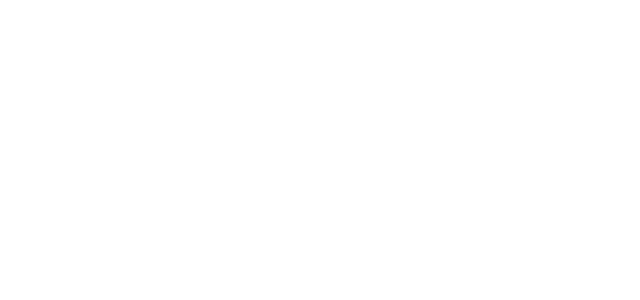
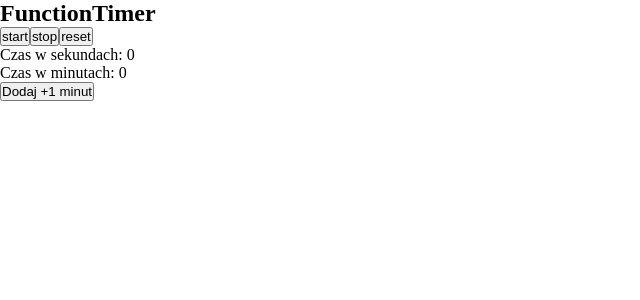
Before and after one commit to szu-szy/react-pol32, a React (Create React App) app: page / in a window 1280 px wide. Shown: the top 300 px of the page, without its empty margins (0-640 px from the left). Built offline with nearby package versions, Linux system fonts and the light colour scheme.

Commit message:
useEffects

```diff
--- a/src/06.04.2024/FunctionTimer/index.tsx
+++ b/src/06.04.2024/FunctionTimer/index.tsx
@@ -1,4 +1,4 @@
-import { useState } from "react";
+import { useEffect, useState } from "react";
 
 // tworzymy typ dla propsów komponentu
 type Props = {
@@ -9,6 +9,7 @@
 export const FunctionTimer = ({ initSeconds }: Props) => {
   // tworzymy stan komponentu
   const [seconds, setSeconds] = useState<number>(initSeconds);
+  const [minutes, setMinutes] = useState<number>(0);
   // <NodeJS.Timeout> - oznacza nadanie specjalnego typu związanego z setInterval
   const [intervalRef, setIntervalRef] = useState<NodeJS.Timeout>();
 
@@ -31,6 +32,36 @@
 
   const reset = () => setSeconds(0);
 
+  // -- useEffecty
+
+  // useEffect - który wykona się tylko raz - odpowiednik componentDidMount
+  useEffect(() => {
+    console.log("zamontowanie komponentu FunctionTimer");
+
+    // odpowiednik metody componentWillUnmount - tak zwana funkcja czyszcząca
+    return () => {
+      stop();
+    };
+  }, []);
+
+  // useEffect - który wykona się za każdym razem gdy stan komponentu się zmieni - odpowiednik componentDidUpdate
+  // nie ma znaczenia jaki stan komponentu się zmieni
+  useEffect(() => {
+    console.log("zmiana stanu komponentu FunctionTimer");
+  });
+
+  // useEffect - który posiada tablice zależności - odpowiednik componentDidUpdate
+  // tablica zależności oznacza uzależnienie uruchomienie useEffect od zmiennych w tablicy
+  // dla seconds
+  useEffect(() => {
+    console.log("zmiana stanu seconds");
+  }, [seconds]);
+
+  // dla minutes
+  useEffect(() => {
+    console.log("zmiana stanu minutes");
+  }, [minutes]);
+
   // zwracamy widok naszego komponentu (h2, 3 przyciski oraz czas w skundach)
   return (
     <div>
@@ -41,6 +72,11 @@
       <button onClick={reset}>reset</button>
       {/* Odczytujemy sekundy ze zmiennej seconds */}
       <p>Czas w sekundach: {seconds}</p>
+      <p>Czas w minutach: {minutes}</p>
+      {/* Wykonanie setMinutes bezpośrednio w funkcji anonimowej */}
+      <button onClick={() => setMinutes((prev) => prev + 1)}>
+        Dodaj +1 minut
+      </button>
     </div>
   );
 };
--- a/src/App.tsx
+++ b/src/App.tsx
@@ -8,6 +8,7 @@
 import { Headline } from "./06.04.2024/Headline";
 import { FunctionCounter } from "./06.04.2024/FunctionCounter";
 import { Paragraph } from "./06.04.2024/Paragraph";
+import { FunctionTimer } from "./06.04.2024/FunctionTimer";
 
 const getItem = (text: string) => {};
 
@@ -60,6 +61,7 @@
         <Headline /> */}
         {/* <Paragraph /> */}
         {/* <FunctionCounter /> */}
+        <FunctionTimer initSeconds={0} />
       </div>
     );
   }
```
